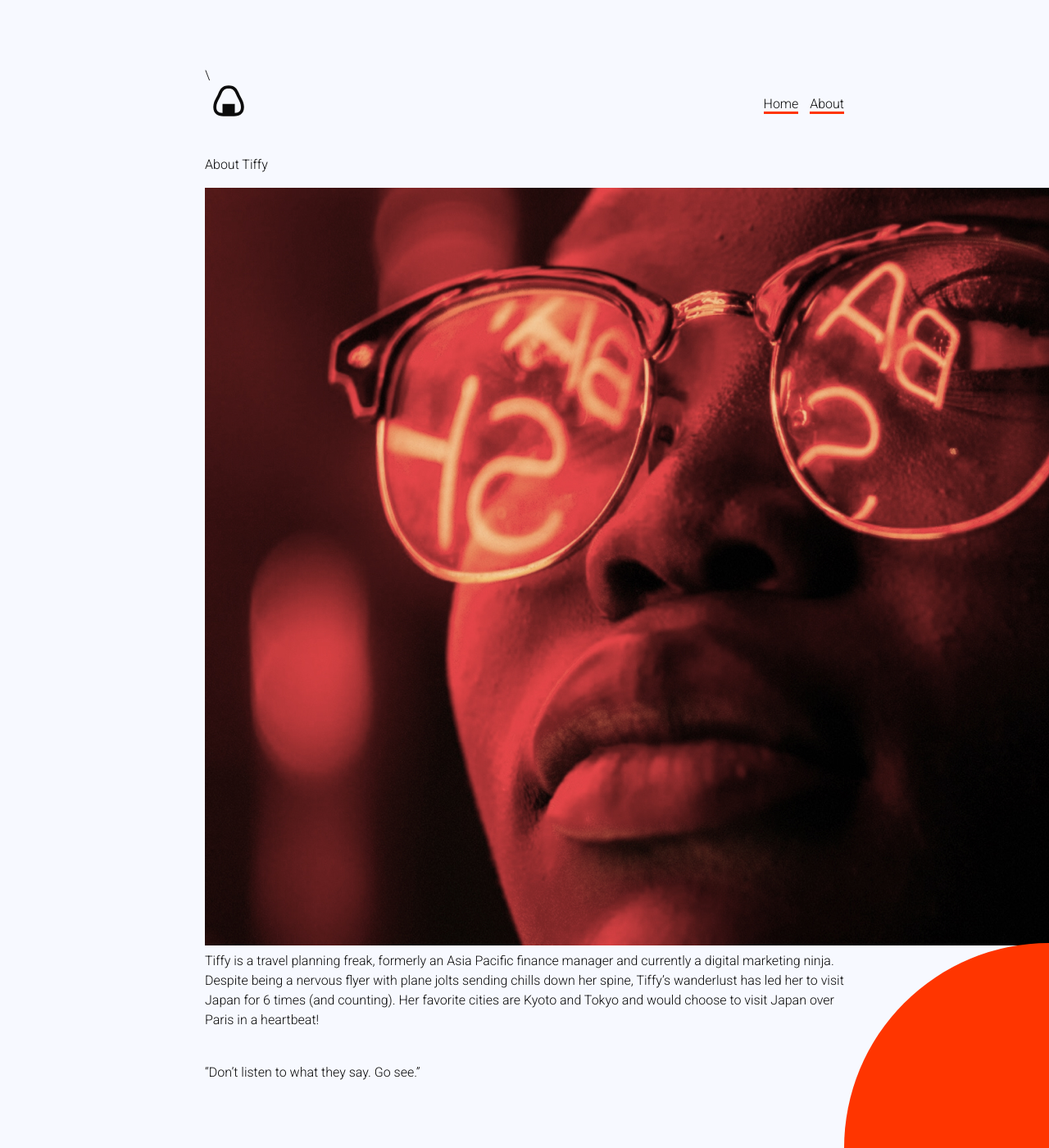
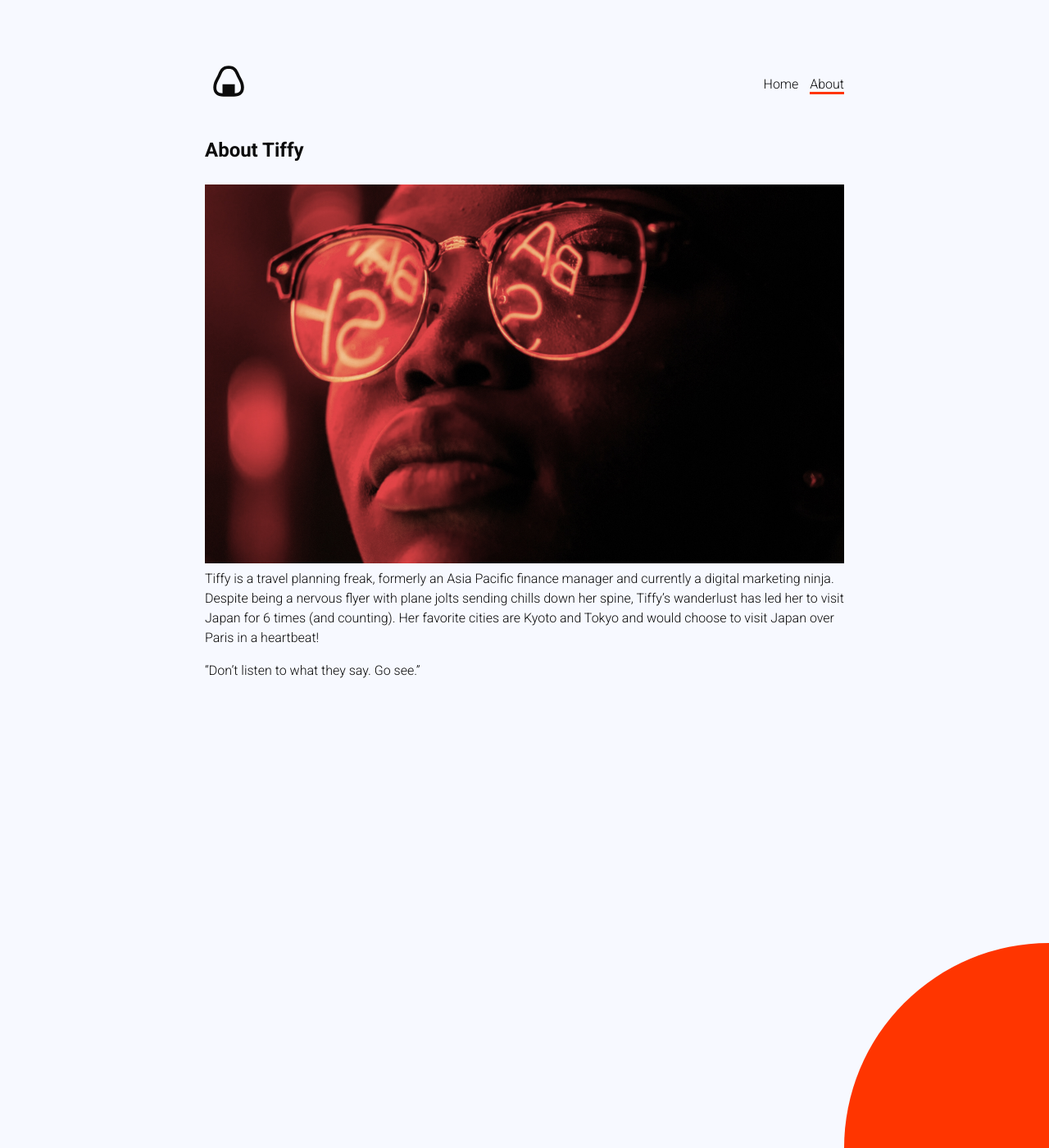
Before and after one commit to lolozhang/september, a Jekyll site: the page built from about.markdown, in a window 1280 px wide and 1400 px high. Shown: the whole window at 82% size. Built offline with Jekyll 4.4.1, drawn with Linux system fonts in a browser that asks for light colours.

Commit message:
site update

```diff
--- a/_includes/header.html
+++ b/_includes/header.html
@@ -4,7 +4,7 @@
     </a>
 
     <nav>
-        <a href="/">Home</a>
-        <a href="/about">About</a>
+        <a href="/" {% if page.url == "/" %} class="selected" {%endif %}>Home</a>
+        <a href="/about/" {% if page.url == "/about/" %} class="selected" {%endif %}>About</a>
     </nav>
 </header>
--- a/_layouts/default.html
+++ b/_layouts/default.html
@@ -2,8 +2,8 @@
 <html>
     <head>
         <meta charset="utf-8">
-        <title>Very boring keyboard \</title>
-        <meta name="viewport" content="width=default-width, initial-scale=1">\
+        <title>Very boring keyboard</title>
+        <meta name="viewport" content="width=default-width, initial-scale=1">
         <link rel="stylesheet" href="/assets/css/app.css">
     </head>
     <body>
--- a/about.markdown
+++ b/about.markdown
@@ -4,10 +4,9 @@
 layout: default
 ---
 
-About Tiffy
+### About Tiffy
 
 ![about.jpg](/uploads/about.jpg)\
 Tiffy is a travel planning freak, formerly an Asia Pacific finance manager and currently a digital marketing ninja. Despite being a nervous flyer with plane jolts sending chills down her spine, Tiffy’s wanderlust has led her to visit Japan for 6 times (and counting). Her favorite cities are Kyoto and Tokyo and would choose to visit Japan over Paris in a heartbeat!
 
-\
 “Don't listen to what they say. Go see.”
--- a/assets/css/app.scss
+++ b/assets/css/app.scss
@@ -50,11 +50,20 @@
     margin: 40px 0 0 0;
 }
 
-nav a, p a {
+nav a {
+    color: $black;
+    text-decoration: none;
+}
+
+nav a.selected, p a {
     color: $black;
     text-decoration: none;
     border-bottom: 3px solid $red;
 
+}
+
+img {
+    max-width: 780px;
 }
 
 p.read-more {
```
